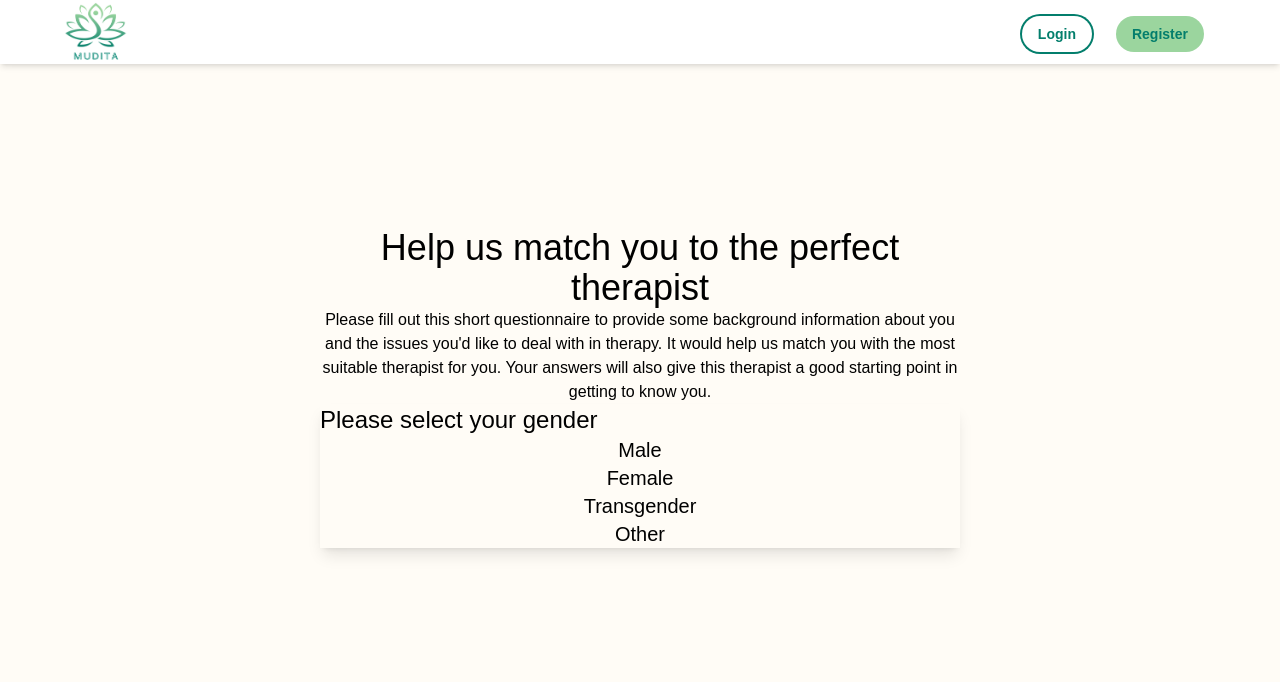
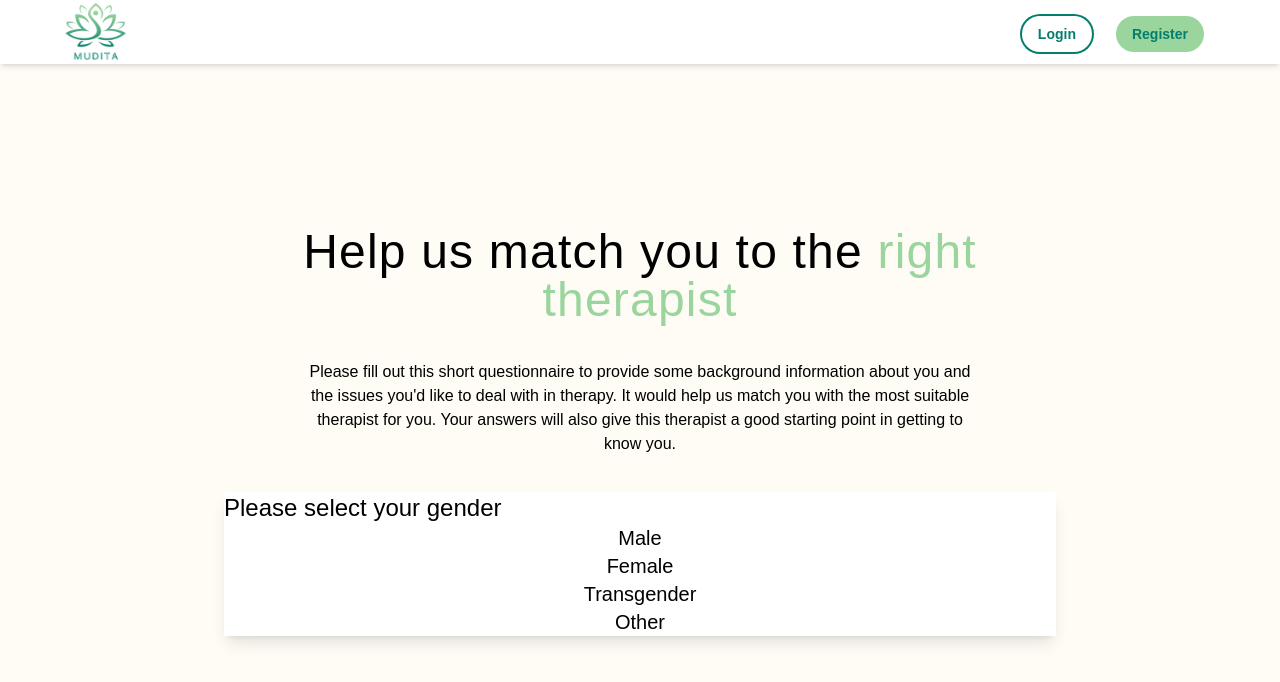
Before and after one commit to SunilKumarSharma129/mudita-1, a React (Create React App) app: page /Survey in a window 1280 px wide. Shown: the top 682 px of the page. Built offline with nearby package versions, Linux system fonts and the light colour scheme; no server answers.

Commit message:
Made doctor's page UI, changed survey page

```diff
--- a/src/components/survey/SurveyComp.js
+++ b/src/components/survey/SurveyComp.js
@@ -381,7 +381,7 @@ const SurveyComp=()=>
     }
 
     return(
-        <div className='survey bg-snow justify-center h-screen flex items-center px-80'>
+        <div className='survey bg-snow justify-center h-screen flex items-center'>
             {showTotal ? (
                 <div>
                     Thank you!
@@ -393,17 +393,17 @@ const SurveyComp=()=>
             :(
         <>
 
-        <div className='bg-lavender h-96 w-full positon-absolute '>
-        <div className='heading text-4xl text-center'>
-            <h1>Help us match you to the perfect therapist</h1>
+        <div className='bg-lavender h-96 w-full positon-absolute px-56'>
+        <div className='heading text-5xl tracking-wide text-center'>
+            Help us match you to the <span className=' text-new-green'>right therapist</span>
         </div>
-        <div className='para text-center'>
+        <div className='para text-center my-9 px-20'>
             <p>Please fill out this short questionnaire to provide some background information
                 about you and the issues you'd like to deal with in therapy. It would help us
                 match you with the most suitable therapist for you. Your answers will also give
                 this therapist a good starting point in getting to know you.</p>
         </div>
-        <div className='shadow-lg'>
+        <div className='shadow-lg bg-white'>
         <div className='question '>
 
             <div className='quesText text-2xl'>
--- a/src/pages/Doctor.js
+++ b/src/pages/Doctor.js
@@ -1,5 +1,7 @@
 import React, { useEffect, useState } from "react";
+import Navbar from "../components/shared/Navbar";
 import { useFetch } from "../hooks/useFetch";
+import { Link } from "react-router-dom";
 
 const Doctor = () => {
   const { loading, error, fetch } = useFetch();
@@ -14,7 +16,29 @@ const Doctor = () => {
 
   console.log();
 
-  return <div>Doctor</div>;
+  return(
+    <div>
+      <Navbar />
+      <div className="bg-plum h-screen flex flex-wrap justify-center w-full gap-20 px-2 py-10 mt-10 wrapper">
+        {data.map((value) => {
+          return (
+
+<div class="card card-compact bg-white w-96 bg-base-100 h-max shadow-xl">
+  <figure><img className="w-full h-48 object-cover" src={value.avatar} alt="Shoes" /></figure>
+  <div class="card-body text-center ">
+    <h1 class="text-2xl mt-4 card-title">{value.name}</h1>
+    <div className="text-xl text-gray">{value.degree}</div>
+    <div class="card-actions">
+      <button className="mt-4  p-3 text-2xl bg-custom-green text-white">Book Appointment</button>
+    </div>
+  </div>
+</div>
+
+          );
+        })}
+      </div>
+    </div>
+  )
 };
 
 export default Doctor;
```
Also changed, not shown: 1 other file (tests, documents, lock files or other folders).
